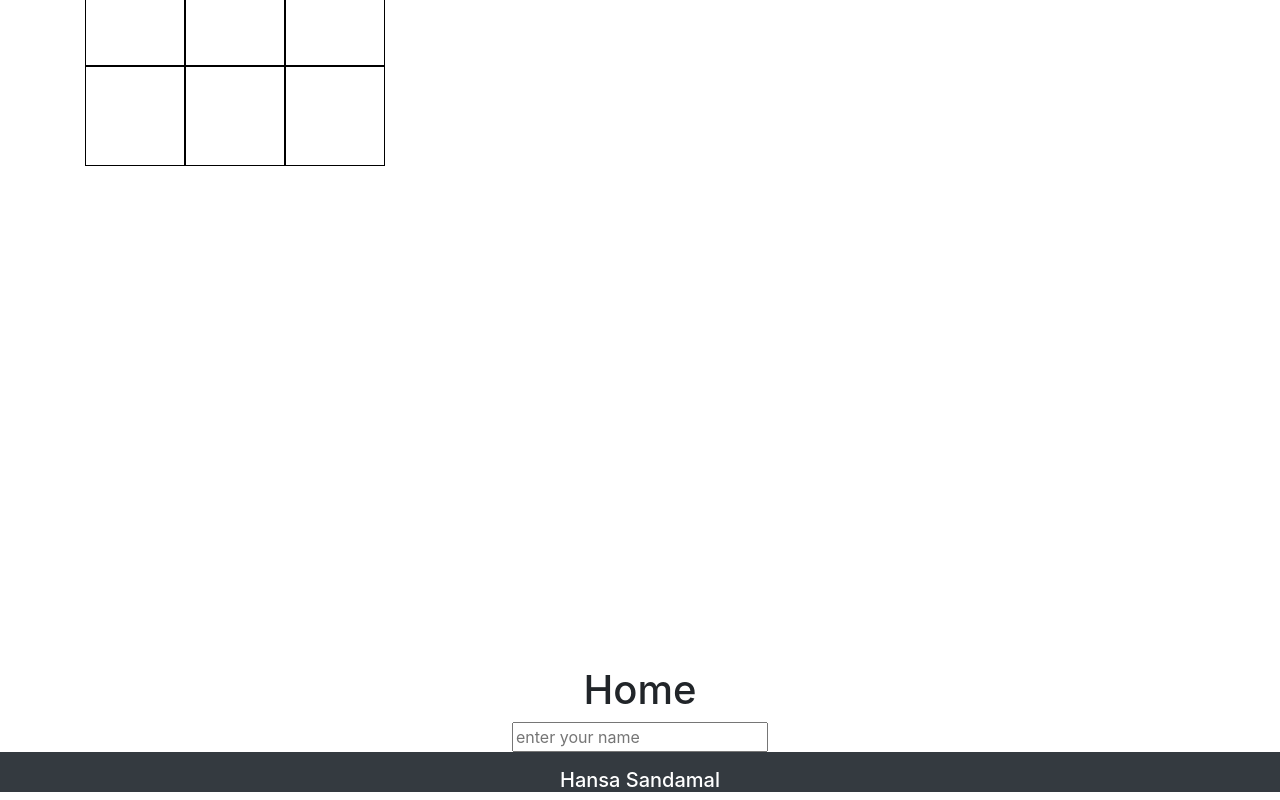
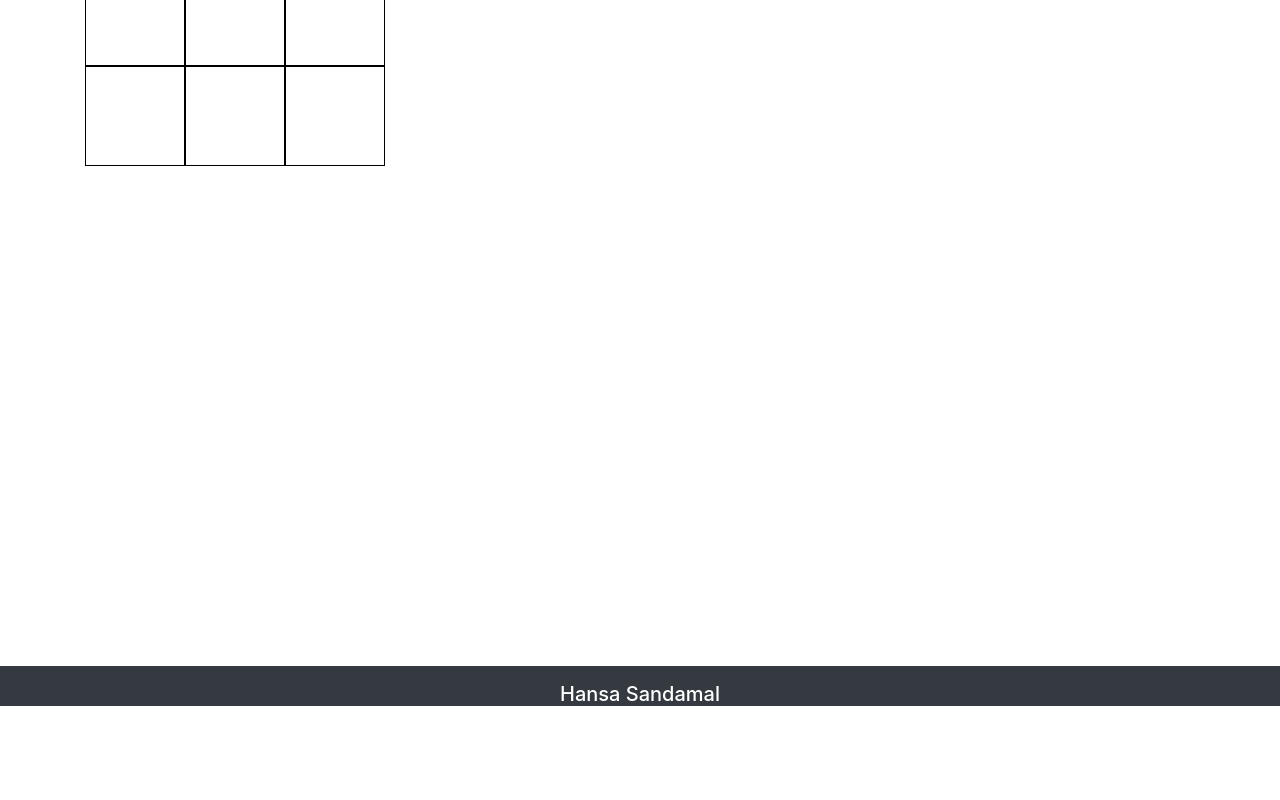
Before and after one commit to HansaSandamal/tic-toc-toe_app, a React (Create React App) app: page / in a window 1280 px wide. Shown: the part 224-1024 px from the top of the page. After the commit the page ends 938 px from the top, so only its background shows below. Built offline with nearby package versions, Linux system fonts and the light colour scheme.

Commit message:
done changes

```diff
--- a/package.json
+++ b/package.json
@@ -3,7 +3,6 @@
   "version": "0.1.0",
   "private": true,
   "homepage": "https://HansaSandamal.github.io/tic-toc-toe_app",
-
   "dependencies": {
     "-": "^0.0.1",
     "@testing-library/jest-dom": "^5.12.0",
@@ -14,7 +13,6 @@
     "@types/react": "^17.0.6",
     "@types/react-dom": "^17.0.5",
     "bootstrap": "^4.6.0",
-    "gh-pages": "^3.2.3",
     "node-sass": "^4.14.1",
     "react": "^17.0.2",
     "react-bootstrap": "^1.6.0",
@@ -50,5 +48,8 @@
       "last 1 firefox version",
       "last 1 safari version"
     ]
+  },
+  "devDependencies": {
+    "gh-pages": "^3.2.3"
   }
 }
--- a/src/layouts/Header.tsx
+++ b/src/layouts/Header.tsx
@@ -2,7 +2,6 @@ import React from "react";
 import {Container} from "react-bootstrap";
 
 const Header: React.FC = () => {
-
 
 
     return (
--- a/src/view/Home.tsx
+++ b/src/view/Home.tsx
@@ -1,16 +1,14 @@
-import React, {useState} from "react";
+import React from "react";
 
 
 
 const Home: React.FC= () => {
-    const [inputVal, setInputVal]= useState("The value of input");
+
 
     return (
         <React.Fragment>
-            <h1>Home</h1>
-            <input type="text" placeholder="enter your name"
-                   onChange={e => setInputVal(e.target.value)}/>
-            {/*<label>{inputVal}</label>*/}
+
+
         </React.Fragment>
 
 )
```
Also changed, not shown: src/components/Board.tsx (+1 -17 lines), 1 other file (tests, documents, lock files or other folders).
